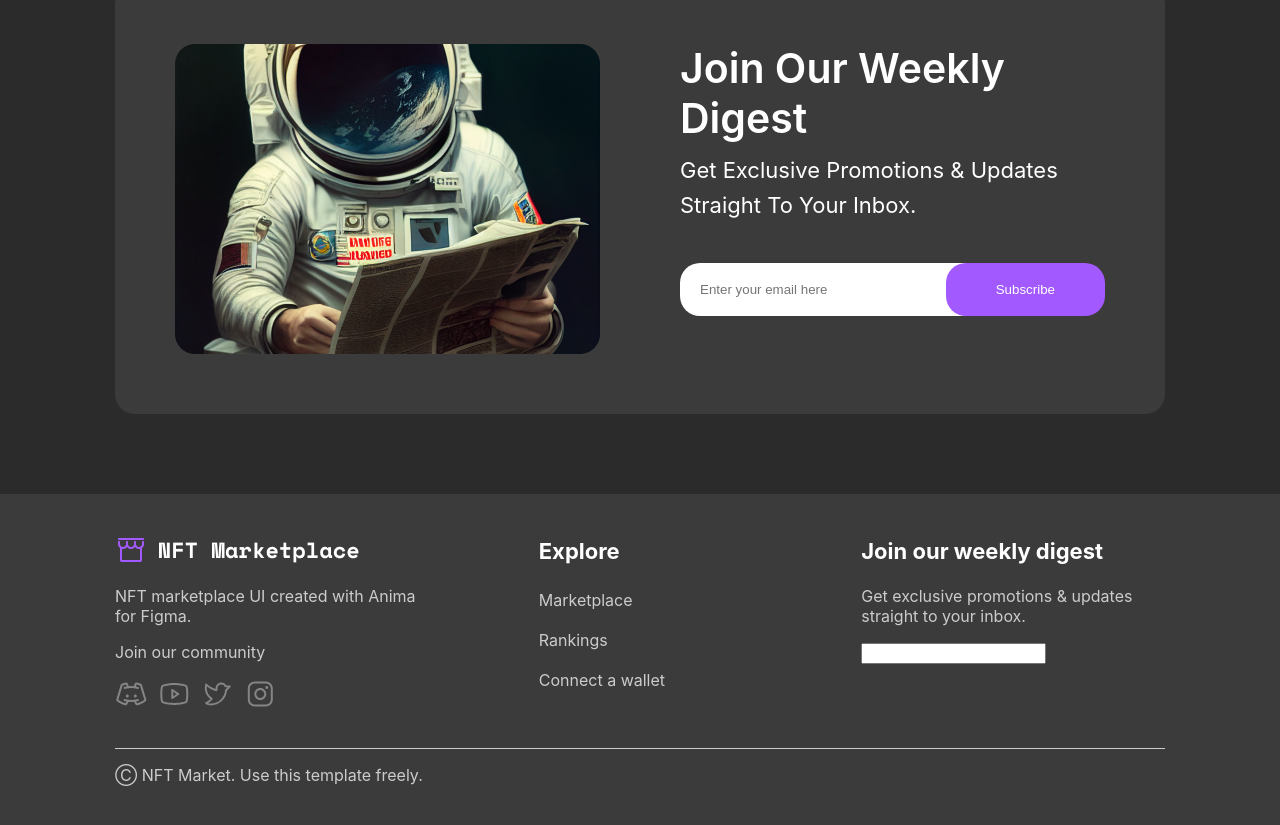
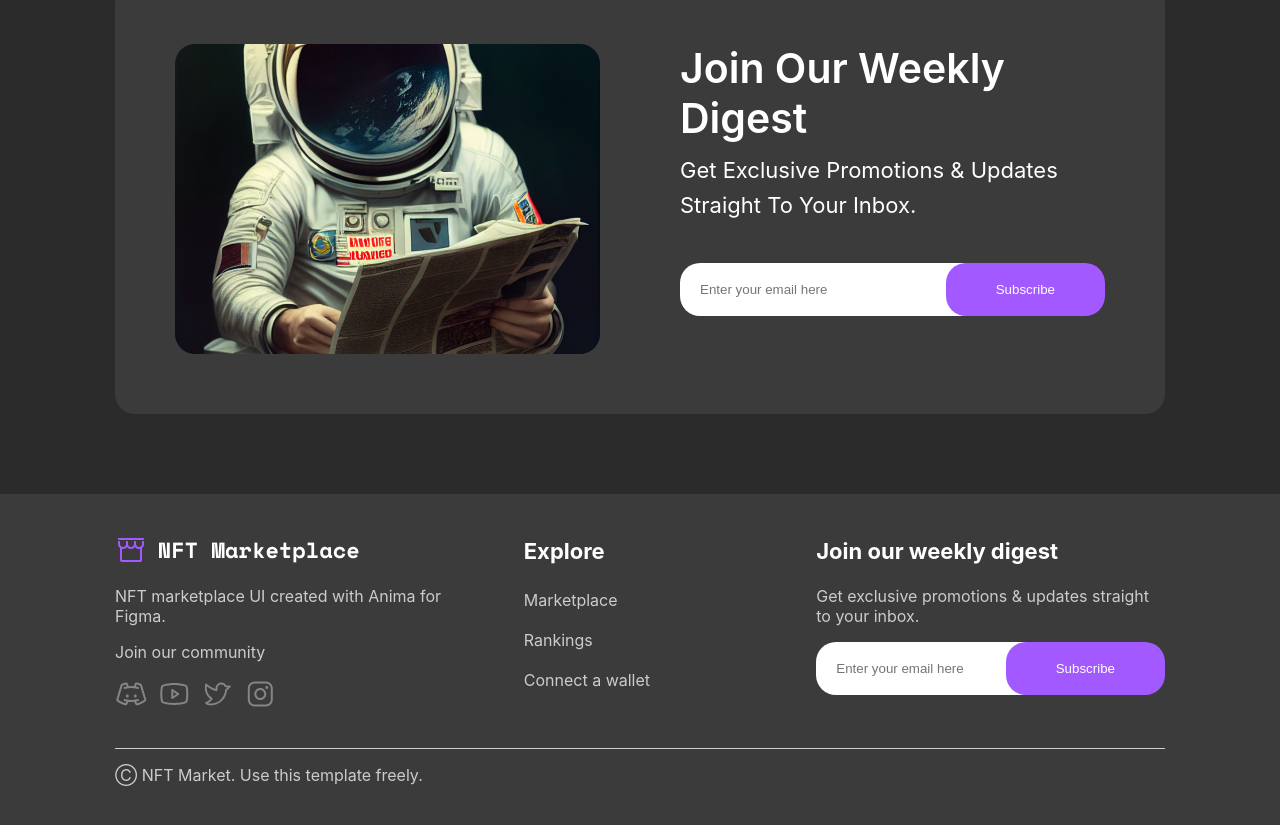
Before and after one commit to VygintasK/roko-nft, a React (Create React App) app: page / in a window 1280 px wide. Shown: the part 902-1727 px from the top of the page. Built offline with nearby package versions, Linux system fonts and the light colour scheme.

Commit message:
Button Subscribe

```diff
--- /dev/null
+++ b/src/Components/ButtonSubscribe/ButtonSubscribe.css
@@ -0,0 +1,25 @@
+.subscribe-input-wrap{
+    display: flex;
+    background-color: #ffffff;
+    border-radius: 30px;
+    justify-content: space-between;
+}
+.subscribe-input-wrap .email-text{
+    border: none;
+    border-radius: 20px;
+    padding: 19px 20px;
+    width: 100%;
+}
+.subscribe-input-wrap .email-text:focus{
+    outline: none;
+}
+.subscribe-input-wrap .email-submit{
+    background-color:#A259FF;
+    border: none;
+    color: #ffffff;
+    border-radius: 20px;
+    padding: 19px 50px;
+}
+.subscribe-input-wrap .email-submit:hover{
+    background-color: #8222ff;
+}
--- /dev/null
+++ b/src/Components/ButtonSubscribe/ButtonSubscribe.js
@@ -0,0 +1,13 @@
+import React from 'react'
+import './ButtonSubscribe.css'
+
+const ButtonSubscribe = () => {
+  return (
+    <div className='subscribe-input-wrap'>
+        <input className='email-text' type='email' placeholder='Enter your email here'/>
+        <input className='email-submit' type='submit' value='Subscribe'/>
+    </div>
+  )
+}
+
+export default ButtonSubscribe
--- a/src/Components/Footer/Footer.css
+++ b/src/Components/Footer/Footer.css
@@ -6,7 +6,7 @@ footer{
 .footerInfo{
     display: grid;
     grid-template-columns: 1.5fr 1fr 1.5fr;
-    column-gap: 120px;
+    column-gap: 60px;
     border: 0px;
     border-bottom: 1px;
     border-style: solid;
--- a/src/Components/Footer/Footer.js
+++ b/src/Components/Footer/Footer.js
@@ -1,4 +1,6 @@
 import React from 'react'
+
+import ButtonSubscribe from '../ButtonSubscribe/ButtonSubscribe'
 import logo from '../../Img/logo.png'
 import './Footer.css'
 import { ReactComponent as DiscordLogo } from "./DiscordLogo.svg"
@@ -32,7 +34,8 @@ const Footer = () => {
         <div className='join'>
           <h5>Join our weekly digest</h5>
           <p>Get exclusive promotions & updates straight to your inbox.</p>
-          <input></input>
+          <ButtonSubscribe/>
+
         </div>
       </div>
       <p>Ⓒ NFT Market. Use this template freely.</p>
--- a/src/Pages/Home/SubscribeWidget/SubscribeWidget.css
+++ b/src/Pages/Home/SubscribeWidget/SubscribeWidget.css
@@ -26,28 +26,3 @@
     margin-top: 10px;
     margin-bottom: 40px;
 }
-.subscribe-input-wrap{
-    display: flex;
-    background-color: #ffffff;
-    border-radius: 30px;
-    justify-content: space-between;
-}
-.subscribe-input-wrap .email-text{
-    border: none;
-    border-radius: 20px;
-    padding: 19px 20px;
-    width: 100%;
-}
-.subscribe-input-wrap .email-text:focus{
-    outline: none;
-}
-.subscribe-input-wrap .email-submit{
-    background-color:#A259FF;
-    border: none;
-    color: #ffffff;
-    border-radius: 20px;
-    padding: 19px 50px;
-}
-.subscribe-input-wrap .email-submit:hover{
-    background-color: #8222ff;
-}
--- a/src/Pages/Home/SubscribeWidget/SubscribeWidget.js
+++ b/src/Pages/Home/SubscribeWidget/SubscribeWidget.js
@@ -1,6 +1,7 @@
 import React from 'react'
 import Photo from './Photo.png'
 import './SubscribeWidget.css'
+import ButtonSubscribe from '../../../Components/ButtonSubscribe/ButtonSubscribe'
 
 const SubscribeWidget = () => {
   return (
@@ -10,10 +11,7 @@ const SubscribeWidget = () => {
             <div>
               <h3>Join our weekly digest</h3>
               <p>Get exclusive promotions & updates straight to your inbox.</p>
-              <div className='subscribe-input-wrap'>
-                <input className='email-text' type='email' placeholder='Enter your email here'/>
-                <input className='email-submit' type='submit' value='Subscribe'/>
-              </div>
+              <ButtonSubscribe></ButtonSubscribe>
             </div>
         </div>
     </div>
```
